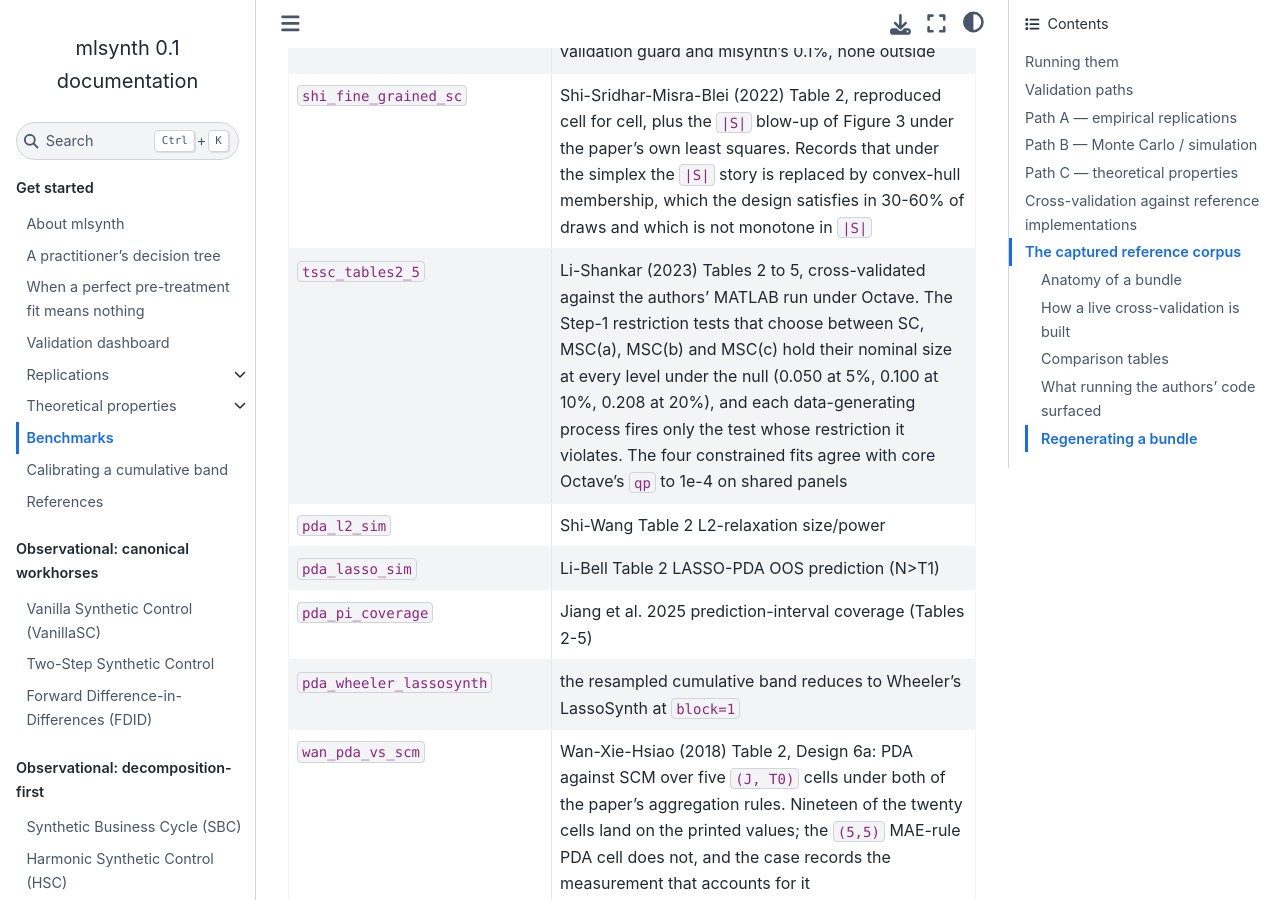
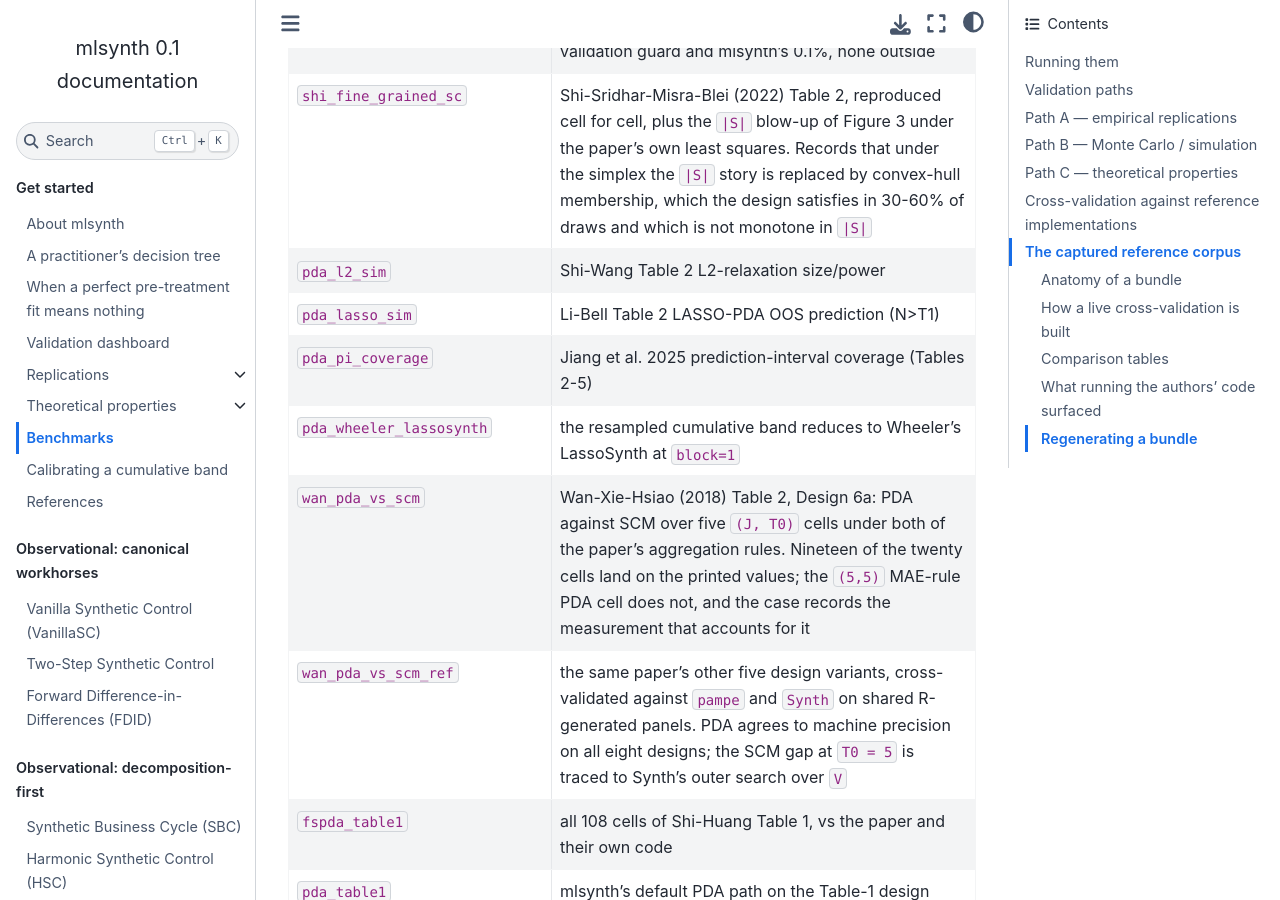
Before and after one commit to jgreathouse9/mlsynth, a Sphinx documentation site: the page built from docs/benchmarks.rst, in a window 1280 px wide and 900 px high, scrolled down 10004 px. Built offline with Sphinx 7.4.7 and the Sphinx Book theme 1.1.4, drawn with Linux system fonts in a browser that asks for light colours; pages that are not in the unit, such as notebooks, are missing from menus; some of the changed text lies outside the part shown.

Commit message:
Seat the Tables 2-5 docs row next to tssc_figure2
Both this branch and claude/illenberger-rtm inserted their row at the
same generic anchor, which made them conflict with each other for no
reason. The row belongs beside its sibling case anyway: the two are the
same paper's simulation study, one pinning the MSE comparison given a
choice of estimator and the other the test that makes the choice.

Co-Authored-By: Claude Opus 5 <noreply@anthropic.com>
Claude-Session: https://claude.ai/code/session_01GT9juWkWXQDd98vJC4mqj3

```diff
--- a/docs/benchmarks.rst
+++ b/docs/benchmarks.rst
@@ -296,14 +296,6 @@ Path B — Monte Carlo / simulation
        that under the simplex the ``|S|`` story is replaced by convex-hull
        membership, which the design satisfies in 30-60% of draws and which is
        not monotone in ``|S|``
-   * - ``tssc_tables2_5``
-     - Li-Shankar (2023) Tables 2 to 5, cross-validated against the authors'
-       MATLAB run under Octave. The Step-1 restriction tests that choose
-       between SC, MSC(a), MSC(b) and MSC(c) hold their nominal size at every
-       level under the null (0.050 at 5%, 0.100 at 10%, 0.208 at 20%), and each
-       data-generating process fires only the test whose restriction it
-       violates. The four constrained fits agree with core Octave's ``qp`` to
-       1e-4 on shared panels
    * - ``pda_l2_sim``
      - Shi-Wang Table 2 L2-relaxation size/power
    * - ``pda_lasso_sim``
@@ -371,6 +363,14 @@ Path B — Monte Carlo / simulation
      - TASC vs SC state-space ablation (Rho et al.)
    * - ``tssc_figure2``
      - Figure 2 MSE-ratio grid
+   * - ``tssc_tables2_5``
+     - Li-Shankar (2023) Tables 2 to 5, cross-validated against the authors'
+       MATLAB run under Octave. The Step-1 restriction tests that choose
+       between SC, MSC(a), MSC(b) and MSC(c) hold their nominal size at every
+       level under the null (0.050 at 5%, 0.100 at 10%, 0.208 at 20%), and each
+       data-generating process fires only the test whose restriction it
+       violates. The four constrained fits agree with core Octave's ``qp`` to
+       1e-4 on shared panels
    * - ``conformal_window_count``
      - the cumulative conformal band's coverage is bounded by the number of calibration windows and not the number of periods: 0.86 at three windows, 0.94 at twenty-six, with exchangeability, stationarity and normality granted throughout. See :doc:`cumulative_calibration`
    * - ``ppscm_geo_conformal_coverage``
```
